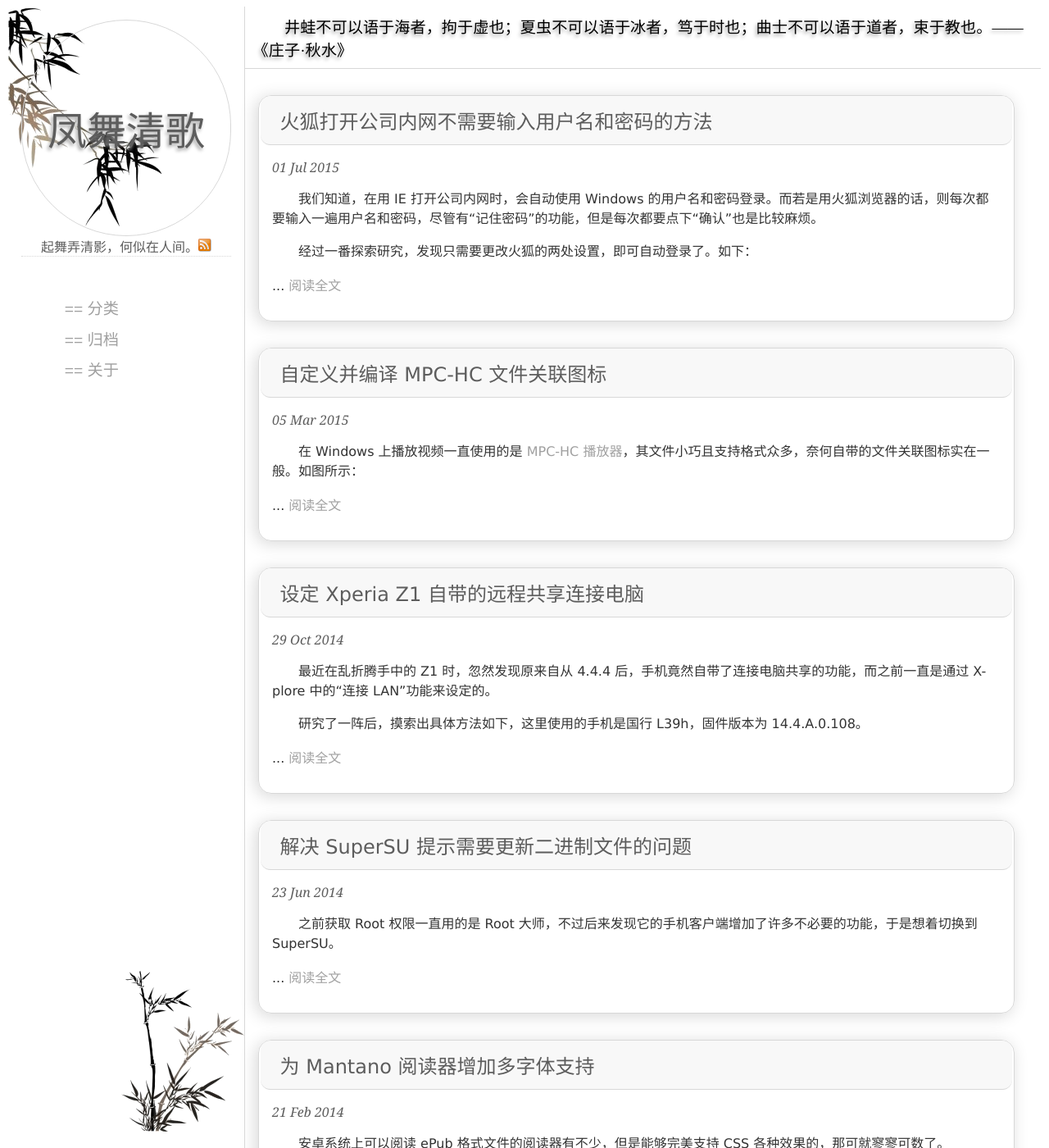
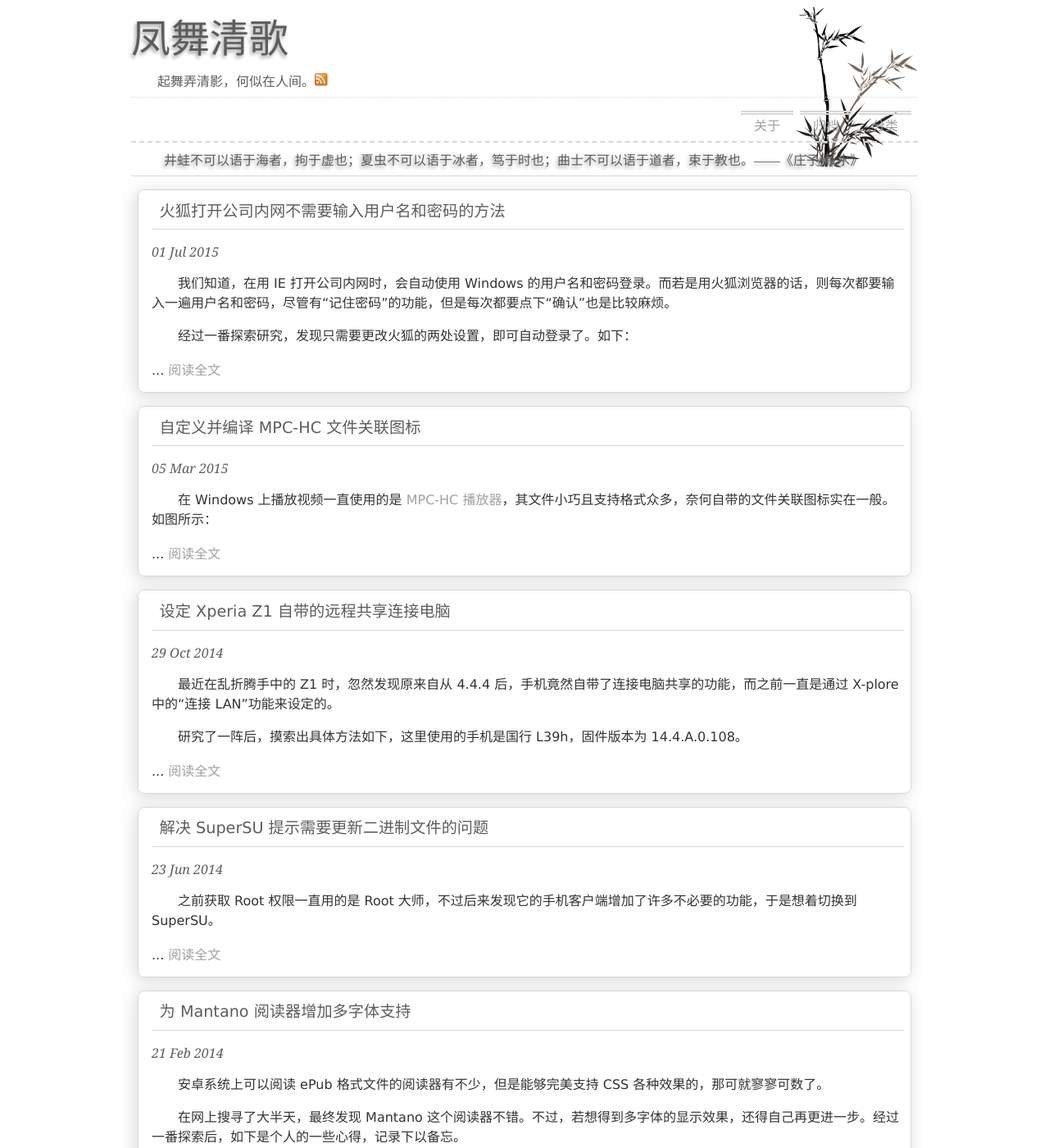
Before and after one commit to silverzhaojr/silverzhaojr.github.io, a Jekyll site: the page built from index.html, in a window 1280 px wide and 1400 px high. Shown: the whole window at 82% size. Built offline with Jekyll 4.4.1, drawn with Linux system fonts in a browser that asks for light colours; Markdown is read by kramdown in place of the engine named in the settings; the list of posts is cut into pages by our own code.

Commit message:
update css file

```diff
--- a/_layouts/default.html
+++ b/_layouts/default.html
@@ -23,9 +23,9 @@
         </div>
         <div id="nav">
             <ul>
-                <li><a href="/tags.html" title="分类">== 分类</a></li>
-                <li><a href="/archives.html" title="归档">== 归档</a></li>
-                <li><a href="/about.html" title="关于">== 关于</a></li>
+                <li><a href="/tags.html" title="分类">分类</a></li>
+                <li><a href="/archives.html" title="归档">归档</a></li>
+                <li><a href="/about.html" title="关于">关于</a></li>
             </ul>
             <div class="clearfix"></div>
         </div>
--- a/static/css/style.css
+++ b/static/css/style.css
@@ -1,58 +1,11 @@
 @charset "utf-8";
-@media screen and (min-width:961px) {
+
 .overall {
-    max-width: 1260px;
+    max-width: 960px;
     margin: auto;
+    background: url("/static/images/bamboo01.png") top right no-repeat/*,
+                url("/static/images/bamboo02.png") top left no-repeat*/;
 }
-#head {
-    width: 18em;
-    height: 98%;
-    position: fixed;
-    background: url("/static/images/bamboo01.png") bottom right no-repeat,
-                url("/static/images/bamboo02.png") top left no-repeat;
-}
-#logo {
-    margin: 1em;
-}
-#logo .blogname {
-    text-align: center;
-    border: 1px solid #d8d8d8;
-    border-radius: 8em;
-    padding: 2em 0;
-}
-#logo .blogdesc {
-    text-align: center;
-    border-bottom: 1px dotted #d8d8d8;
-}
-#nav {
-    margin-top: 3em;
-}
-#nav li {
-    font-size: 1.2em;
-    list-style: none;
-    margin: 0.5em 1.5em;
-}
-#main {
-    border-left: 1px solid #d8d8d8;
-    margin-left: 18em;
-}
-#begin {
-    font-size: 1.2em;
-}
-.post {
-    margin: 2em 2em 0 1em;
-    padding: 0 1em 2em 1em;
-}
-.post-title {
-    font-size: 1.5em;
-    background: #f8f8f8;
-    border-radius: 0.5em;
-    margin: 0 -0.6em;
-    padding: 0.5em 0 0.5em 1em;
-}
-}
-
-@media screen and (max-width:960px) {
 #logo .blogdesc {
     margin: 0.5em 0 0.5em 2em;
 }
@@ -70,38 +23,17 @@
     float: right;
     font-size: 1em;
     margin-right: 0.5em;
-    padding: 0.2em;
-    border-top: 3px solid #d8d8d8;
-    border-left: 3px solid #d8d8d8;
-    border-radius: 1em;
-}
-#begin {
-    color: #5d5d5d;
-    font-size: 0.8em;
+    padding: 0 1em;
+    border-top: 5px double #d8d8d8;
 }
 .post {
     margin: 1em 0.5em;
-    padding: 0 1em 1em 1em;
+    padding: 0 0.5em 1em 1em;
 }
 .post-title {
     font-size: 1.2em;
     padding: 0.5em 0 0.5em 0.5em;
     border-bottom: 1px solid #d8d8d8;
-}
-}
-
-@media screen and (max-width:320px) {
-#logo .blogdesc {
-    margin: 0.5em 0 0.5em 1em;
-}
-#nav li {
-    border-left: none;
-    border-radius: 0;
-}
-.post {
-    margin: 1em 0;
-    padding: 0 0.5em 1em 0.5em;
-}
 }
 
 a {
@@ -138,6 +70,7 @@ a:hover {
     text-shadow: -2px 3px 4px #a0a0a0;
 }
 #begin {
+    color: #5d5d5d;
     font-family: "FangSong", "KaiTi", "AR PL UKai CN", serif;
     text-indent: 2em;
     text-shadow: -2px 3px 4px #a0a0a0;
@@ -145,7 +78,7 @@ a:hover {
     padding: 0.5em 0 0.5em 0.5em;
 }
 #foot {
-    font-family: "Ubuntu", "Candara", sans-serif;
+    font-family: "Ubuntu", "Verdana", sans-serif;
     font-size: 0.9em;
     text-align: center;
     margin-top: 1em;
@@ -159,7 +92,7 @@ a:hover {
     color: #333;
     font-family: "Lucida Sans Unicode", "Arial", sans-serif;
     border: 1px solid #d8d8d8;
-    border-radius: 1em;
+    border-radius: 0.5em;
     box-shadow: -3px 3px 20px #d8d8d8;
 }
 .post-title {
@@ -284,6 +217,7 @@ a:hover {
     border: 0 none;
     max-width: 90%;
     max-height: 800px;
+    box-shadow: 2px 2px 4px #a0a0a0;
     margin: auto;
 }
 .post-content pre {
```
